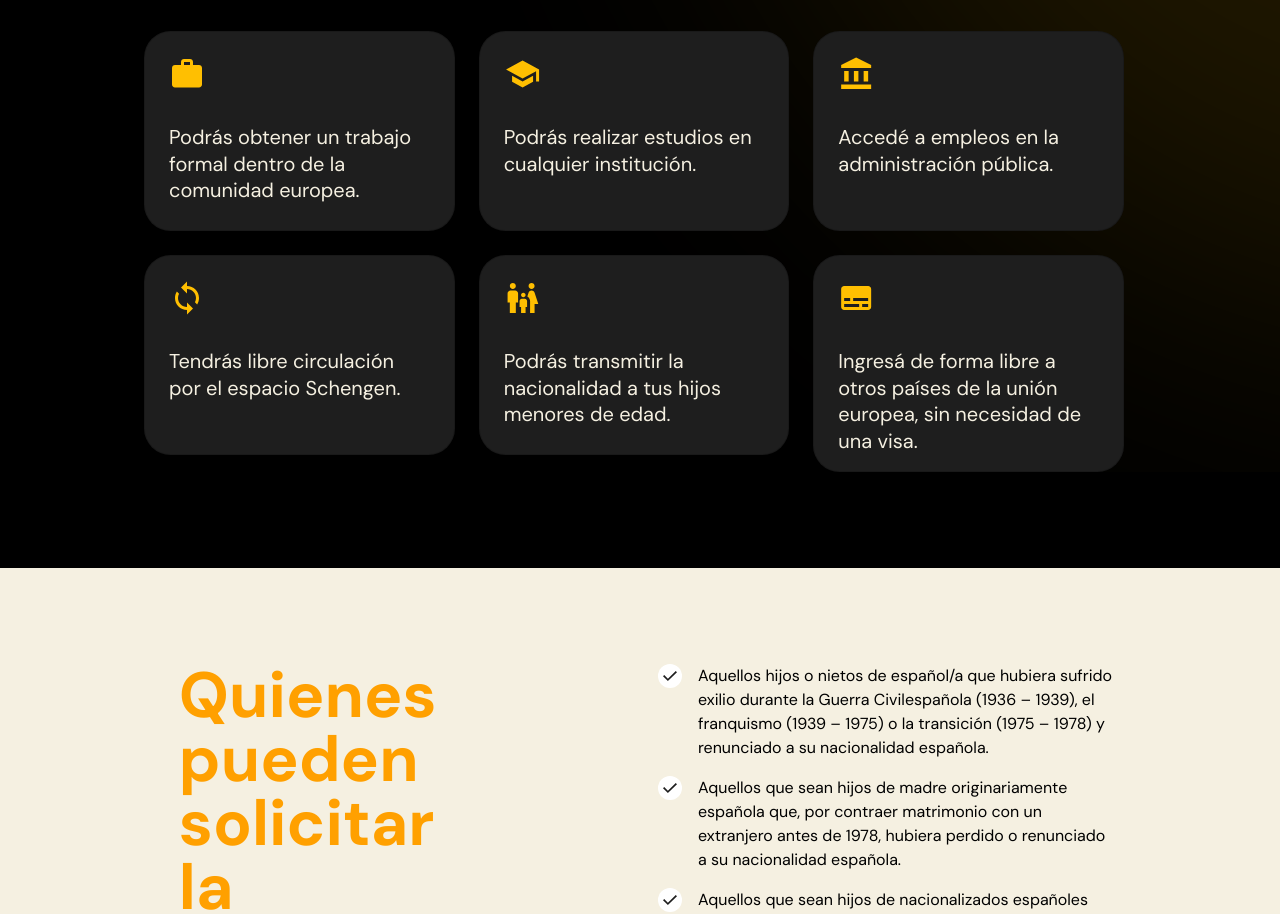
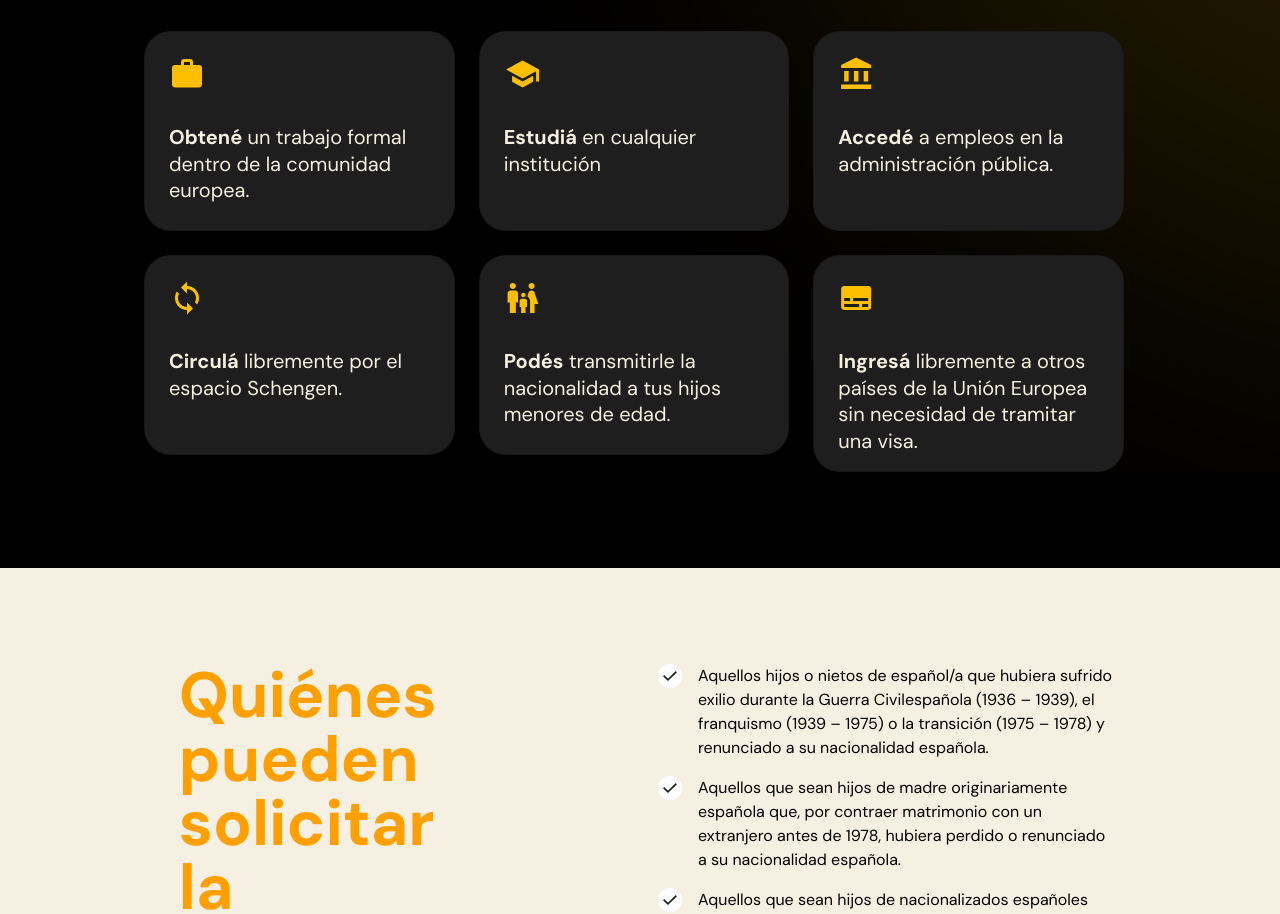
Before and after one commit to ketzal88/shallpass, a React (Create React App) app: page /ciudadania-espanola in a window 1280 px wide. Shown: the part 1320-2234 px from the top of the page. Built offline with nearby package versions, Linux system fonts and the light colour scheme.

Commit message:
Cambios de textos

```diff
--- a/src/components/Landings/CardGrid/CardGrid.js
+++ b/src/components/Landings/CardGrid/CardGrid.js
@@ -1,5 +1,5 @@
 import React from 'react'
-import { Card, CardBody, Col, Image, Row } from 'react-bootstrap'
+import { Card, Col, Image, Row } from 'react-bootstrap'
 
 import styles from './CardGrid.module.scss'
 import DOMPurify from 'dompurify'
--- a/src/components/Landings/Price/Price.js
+++ b/src/components/Landings/Price/Price.js
@@ -18,7 +18,7 @@ export const Price = () => {
                     </Col>
                 </Row>
                 <Row style={{ margin: '0px' }}>
-                    <p>Antes de aceptar el caso, coordinaremos una consulta profesional (presencial o por video) para analizar su árbol genealógico, la información y documentación que posee, así como para aclarar todas sus dudas.</p>
+                    <p>Antes de aceptar el caso, programaremos una consulta profesional - ya sea presencial o por videoconferencia - para analizar detalladamente tu árbol genealógico, revisar la información y documentación que poseas y aclarar todas sus dudas.</p>
                 </Row>
                 <CTAButton text='Enviar consulta' textMobile='Enviar consulta' />
             </Col>
--- a/src/data/ciudadaniaEspData.js
+++ b/src/data/ciudadaniaEspData.js
@@ -3,32 +3,32 @@ import { cardIcon01, cardIcon02, cardIcon03, cardIcon04, cardIcon05, cardIcon06
 const cardData = [
     {
         icon: cardIcon01,
-        body: `Podrás obtener un trabajo formal dentro de la comunidad europea.`,
+        body: `<b>Obtené</b> un trabajo formal dentro de la comunidad europea.`,
         delay: 300,
     },
     {
         icon: cardIcon02,
-        body: `Podrás realizar estudios en cualquier institución. `,
+        body: `<b>Estudiá</b> en cualquier institución `,
         delay: 500,
     },
     {
         icon: cardIcon03,
-        body: `Accedé a empleos en la administración pública.`,
+        body: `<b>Accedé</b> a empleos en la administración pública.`,
         delay: 700,
     },
     {
         icon: cardIcon04,
-        body: `Tendrás libre circulación por el espacio Schengen.`,
+        body: `<b>Circulá</b> libremente por el espacio Schengen. `,
         delay: 900,
     },
     {
         icon: cardIcon05,
-        body: `Podrás transmitir la nacionalidad a tus hijos menores de edad.`,
+        body: `<b>Podés</b> transmitirle la nacionalidad a tus hijos menores de edad.`,
         delay: 1100,
     },
     {
         icon: cardIcon06,
-        body: `Ingresá de forma libre a otros países de la unión europea, sin necesidad de una visa.`,
+        body: `<b>Ingresá</b> libremente a otros países de la Unión Europea sin necesidad de tramitar una visa.`,
         delay: 1300,
     },
 ]
@@ -53,16 +53,16 @@ const explainerHigligthList = [
 
 const explainer2StandarList = [
     `Te vas a ahorrar el estrés, la pérdida de tiempo y dinero al buscar información y documentación en lugares inadecuados.`,
-    `Podes delegar la complejidad y burocracia excesiva al tener que remitirnos a documentos de más de 100 años de antigüedad.`,
-    `La falta de tiempo necesaria para dedicarle a este tipo de gestión, así como varios temores, o el riesgo de que el consulado rechace nuestra carpeta o la solicitud de nacionalidad ya no será un problema.`,
-    `Nos ocuparemos de la dificultad para obtener un turno consular, o la posibilidad de no reunir todos los documentos necesarios. `,
-    `Te brindaremos seguridad al encomendar en nosotros una gestión tan crucial como esta.`,
+    `Podés delegar la complejidad y burocracia excesiva en nosotros, incluyendo la gestión de documentos de más de 100 años de antigüedad.`,
+    `La falta de tiempo, los temores y el riesgo de que el consulado rechace la carpeta o solicitud de nacionalidad ya no será un problema.`,
+    `Nos encargamos de obtener un turno consular y nos aseguramos de reunir todos los documentos necesarios para el trámite y armado de carpeta.`,
+    `Te brindamos seguridad y tranquilar al encomendarnos una gestión tan crucial como esta.`,
 ]
 
 const servicios = [
     {
         title: `<span>Agilización</span> <br/>de los plazos`,
-        body: `Gracias a nuestro experimentado equipo y nuestra red de colaboradores externos.`,
+        body: `gracias a nuestro experimentado equipo y nuestra red de colaboradores externos.`,
     },
     {
         title: `<span>Recopilación</span> de toda la <br/>documentación`,
@@ -70,19 +70,19 @@ const servicios = [
     },
     {
         title: `<span>Completado</span> de anexos y <br/>formularios específicos`,
-        body: `Requeridos por cada <br/>Consulado.`,
+        body: `requeridos por cada <br/>Consulado.`,
     },
     {
         title: `<span>Acceso</span> directo a nuestro <br/>personal`,
-        body: `De forma física o virtual, en nuestras oficinas en CABA o a través de whatsapp.`,
+        body: `de forma física o virtual, en nuestras oficinas en CABA o a través de whatsapp.`,
     },
     {
-        title: `<span>Firma</span> de un <br/>contrato`,
-        body: `Vinculante previo al inicio de la gestión, para tu tranquilidad y seguridad.`,
+        title: `<span>Firma</span> de un <br/>contrato vinculante`,
+        body: `previo al inicio de la gestión, para tu tranquilidad y seguridad.`,
     },
     {
         title: `<span>Envío</span> de la <br/>documentación`,
-        body: `De forma virtual y física, a través de correo certificado, etc`,
+        body: `de forma virtual y física, a través de correo certificado, etc`,
     },
 ]
 
--- a/src/pages/CiudadaniaEspanola.js
+++ b/src/pages/CiudadaniaEspanola.js
@@ -35,7 +35,7 @@ export const CiudadaniaEspanola = () => {
                         heroTex={`CONVERTITE <br/>en `}
                         spanText={`Ciudadano <br/>Español`}
                         smallText={`Abrazá un futuro de oportunidades`}
-                        explainer={`Realizá estudios, obtené un trabajo formal, ingresá de forma libre a otros países fuera de la unión europea, sin necesidad de tramitar una visa, entre otros beneficios.`}
+                        explainer={`Estudiá, conseguí trabajo formal y disfrutá de la libertad de ingresar a países fuera de la Unión Europea sin necesidad de tramitar una visa, entre otros beneficios.`}
                         poster={posterEspanol}
                         videoMp4={espanolHeroVideoMp4}
                         video={espanolHeroVideoWebm}
@@ -50,7 +50,7 @@ export const CiudadaniaEspanola = () => {
                 <Row className={`justify-content-md-center ${styles.explainerContainer}`}  >
                     <Col className={`${styles.mainFullW}`} >
                         <Explainer
-                            title={`Quienes pueden solicitar la `}
+                            title={`Quiénes pueden solicitar la `}
                             titleSpan={`ciudadanía española?`}
                             standarList={expalinerStandarList}
                             higligthListTitle={explainerHigligthListTitle}
@@ -62,13 +62,13 @@ export const CiudadaniaEspanola = () => {
                     <Col className={`${styles.mainFullW}`}>
                         <Explainer2
                             title={`Beneficios de tramitar tu carpeta con Shall Pass`}
-                            copy={` Nos enfrentamos a una serie de desafíos al buscar obtener la nacionalidad española, nosotros lo sabemos y te vamos a asesorar durante todo el proceso.`}
+                            copy={`Obtener la ciudadanía española puede ser desafiante. Nosotros lo sabemos, por eso te vamos a asesorar durante todo el proceso.`}
                             standarList={explainer2StandarList}
                         />
                     </Col>
                 </Row>
                 <Col className={`${styles.main}`}>
-                    <HeroText titel={`Servicio de armado de<br/>carpeta`} copy={`Con nuestro servicio de armado de carpeta encontrarás`} />
+                    <HeroText titel={`Servicio de armado de<br/>carpeta`} copy={`Con nuestro servicio vas a obtener`} />
                     <CardGrid2 cardData={servicios} />
                     <Price />
                     {isMobile && <Col style={{ minHeight: '64px' }} />}
```
